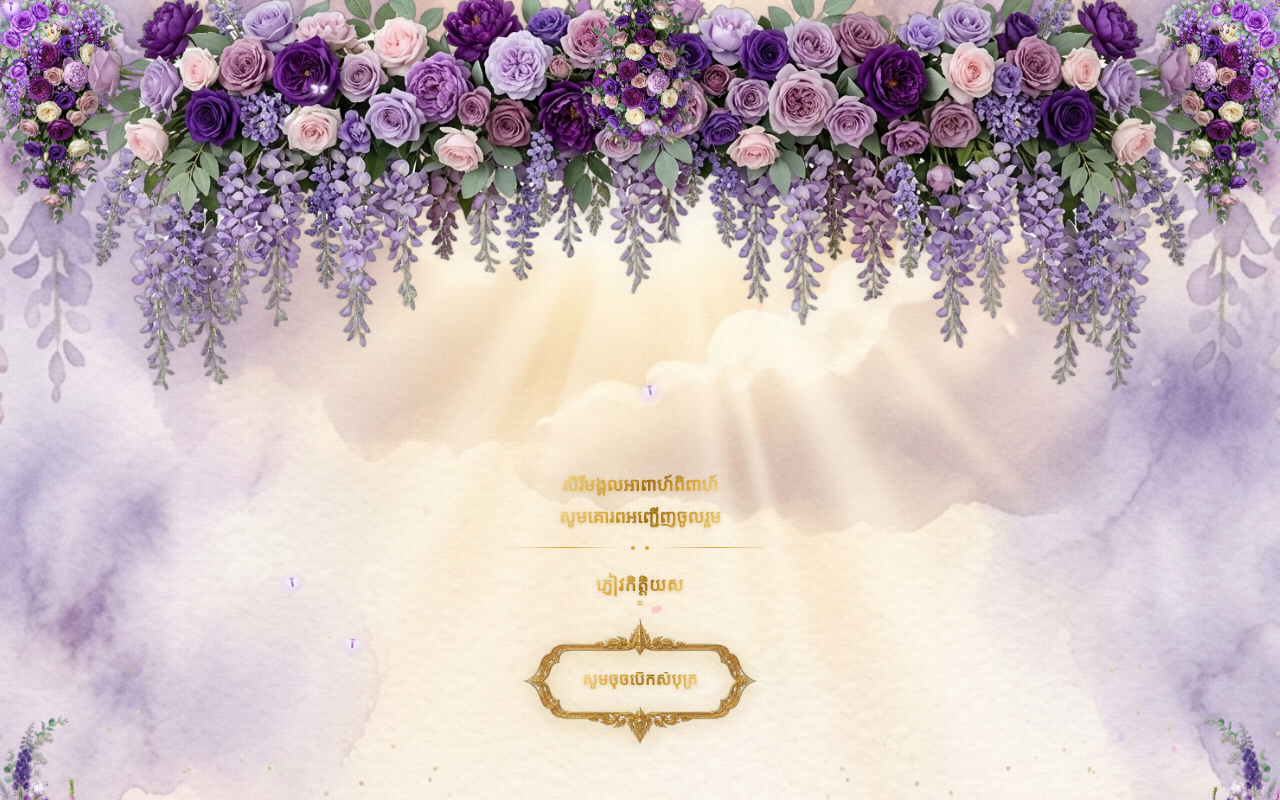
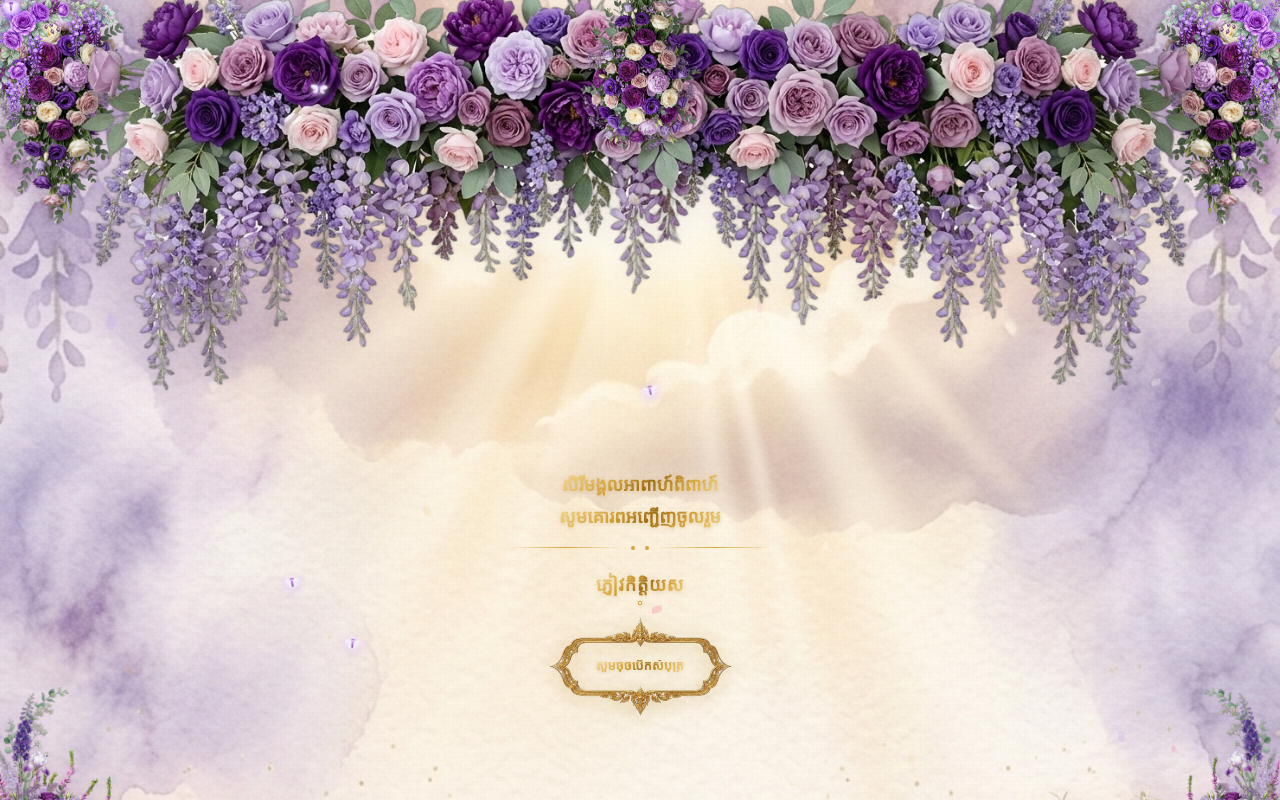
Before and after one commit to hoemsomnang/weddingv2, a Vue app: page /#/ in a window 1280 px wide. Shown: the top 800 px of the page. Built offline with nearby package versions, Linux system fonts and the light colour scheme; a web font is replaced by a local one.

Commit message:
change font

```diff
--- a/src/views/CoverPage.css
+++ b/src/views/CoverPage.css
@@ -345,12 +345,13 @@ font-family: var(--font-khmer), 'Hanuman', serif;
 }
 
 .btn-cartouche-plaque {
-    position: relative;
-    display: inline-flex;
-    align-items: center;
-    justify-content: center;
-    width: clamp(238px, 62vw, 217px);
-    aspect-ratio: 1366 / 746;
+  position: relative;
+  display: inline-flex;
+  align-items: center;
+  justify-content: center;
+  /* ⬇️ Decrease the width values here (e.g. from ~238px down to ~185px - 200px) */
+  width: clamp(165px, 48vw, 185px);
+  aspect-ratio: 1366 / 746;
     background: transparent;
     border: none;
     padding: 0;
@@ -394,7 +395,8 @@ font-family: var(--font-khmer), 'Hanuman', serif;
 
 .btn-open-text {
   font-family: var(--font-khmer), 'Hanuman', serif;
-  font-size: clamp(13.5px, 3.8vw, 16.5px);
+  /* ⬇️ Decrease font-size here (e.g. down from ~15px to ~12px - 13.5px) */
+  font-size: clamp(10.5px, 3vw, 12.5px);
   font-weight: 700;
   letter-spacing: 0.3px;
   white-space: nowrap;
```
